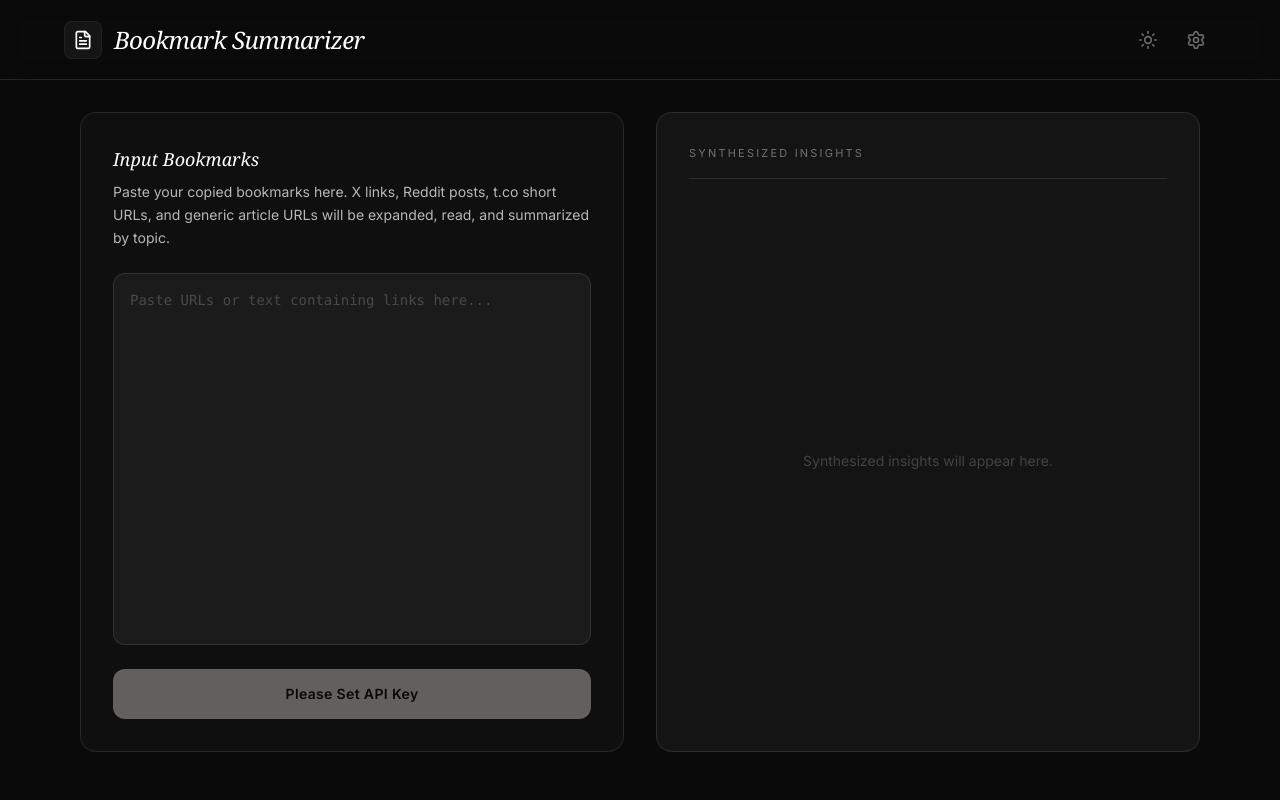
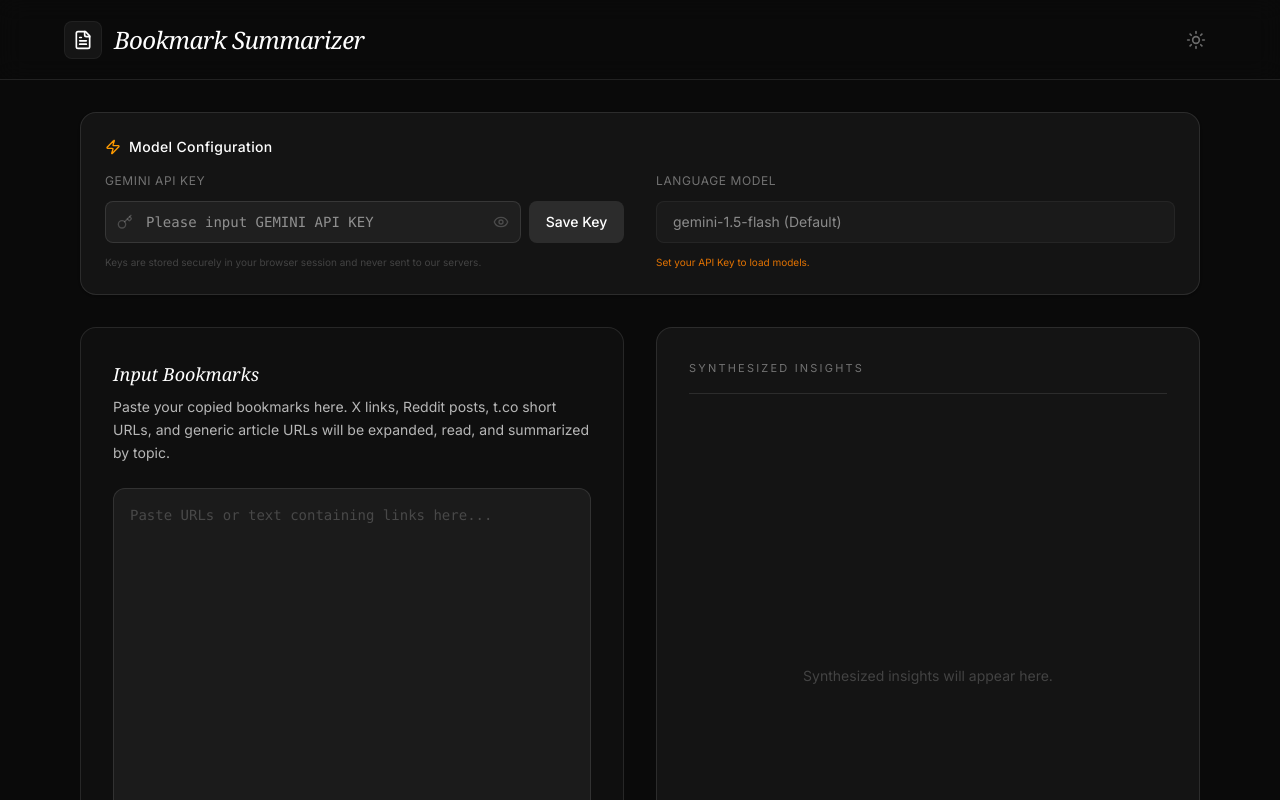
Before and after one commit to misterye/xdit-posts-summarizer, a React (Vite) app: page / in a window 1280 px wide. Shown: the top 800 px of the page. Built offline with nearby package versions, Linux system fonts and the light colour scheme.

Commit message:
Update App.tsx

```diff
--- a/src/App.tsx
+++ b/src/App.tsx
@@ -13,7 +13,6 @@ export default function App() {
   const [copied, setCopied] = useState(false);
 
   // API Key & Model configs
-  const [showSettings, setShowSettings] = useState(false);
   const [isLight, setIsLight] = useState(false);
   const [apiKeyInput, setApiKeyInput] = useState('');
   const [customApiKey, setCustomApiKey] = useState('');
@@ -40,7 +39,11 @@ export default function App() {
   const isSystemKeyAvailable = injectedSystemKey !== undefined && injectedSystemKey !== 'undefined' && injectedSystemKey !== '';
 
   useEffect(() => {
-    // Only running basic initialization without loading persisted API keys
+    const savedKey = localStorage.getItem('gemini_api_key');
+    if (savedKey) {
+      setApiKeyInput(savedKey);
+      fetchModels(savedKey, true);
+    }
   }, []);
 
   const fetchModels = async (key: string, silent = false) => {
@@ -121,6 +124,7 @@ export default function App() {
 
       // Successfully validated, keep in session
       setCustomApiKey(key);
+      localStorage.setItem('gemini_api_key', key);
 
       if (finalModels.length > 0) {
         setSelectedModel(finalModels[0]);
@@ -161,6 +165,7 @@ export default function App() {
     setCustomApiKey('');
     setModels([]);
     setSelectedModel('gemini-1.5-flash');
+    localStorage.removeItem('gemini_api_key');
   };
 
   const handleProcess = async () => {
@@ -310,22 +315,14 @@ export default function App() {
             >
               {isLight ? <Moon className="w-5 h-5" /> : <Sun className="w-5 h-5" />}
             </button>
-            <button
-              onClick={() => setShowSettings(!showSettings)}
-              className={`w-10 h-10 rounded-full flex items-center justify-center transition-all ${showSettings || customApiKey ? 'bg-[var(--icon-bg)] text-[var(--text-white)]' : 'text-[var(--text-subtle)] hover:text-[var(--text-white)] hover:bg-[var(--icon-hover)]'}`}
-              title="API Settings"
-            >
-              <Settings className="w-5 h-5" />
-            </button>
           </div>
         </div>
       </header>
 
       <main className="max-w-6xl w-full mx-auto px-4 py-8 grid grid-cols-1 md:grid-cols-2 gap-8 flex-1 relative">
 
-        {/* Settings Panel Popover */}
-        {showSettings && (
-          <div className="md:col-span-2 bg-[var(--bg-panel-alt)] border border-[var(--border-main)] rounded-2xl p-6 mb-2 shadow-2xl animate-fade-in origin-top">
+        {/* Settings Panel */}
+        <div className="md:col-span-2 bg-[var(--bg-panel-alt)] border border-[var(--border-main)] rounded-2xl p-6 shadow-sm">
             <div className="flex items-center gap-2 mb-4">
               <Zap className="w-4 h-4 text-amber-500" />
               <h3 className="text-sm font-medium text-[var(--text-white)] tracking-wide">Model Configuration</h3>
@@ -405,7 +402,6 @@ export default function App() {
               </div>
             </div>
           </div>
-        )}
 
         {/* Left Column: Input */}
         <section className="flex flex-col gap-4">
```
